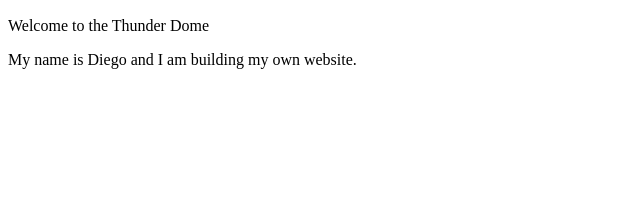
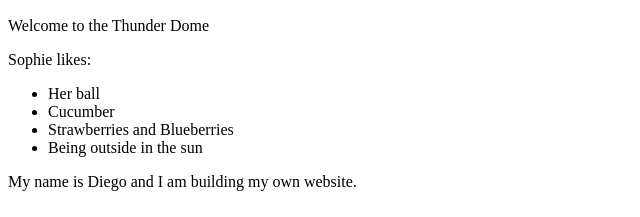
Before and after one commit to ucdiegorubi/diegocrubi.github.io, a plain HTML site: page index.html in a window 1280 px wide. Shown: the part 583-800 px from the top of the page, without its empty margins (0-640 px from the left). Drawn offline with Linux system fonts and the light colour scheme.

Commit message:
adding a list

```diff
--- a/index.html
+++ b/index.html
@@ -11,6 +11,15 @@
         </h1>
         <img src="/images/sophie-on-desk.jpg" alt="A picture of a miniature dachschund sitting on a desk" style="width:500px;height:500px;">
     <p>Welcome to the Thunder Dome</p>
+
+    <p>Sophie likes:</p>
+    <ul>
+        <li>Her ball</li>
+        <li>Cucumber</li>
+        <li>Strawberries and Blueberries</li>
+        <li>Being outside in the sun</li>
+    </ul>
+
     </body>
     <p>
         My name is Diego and I am building my own website.
```
